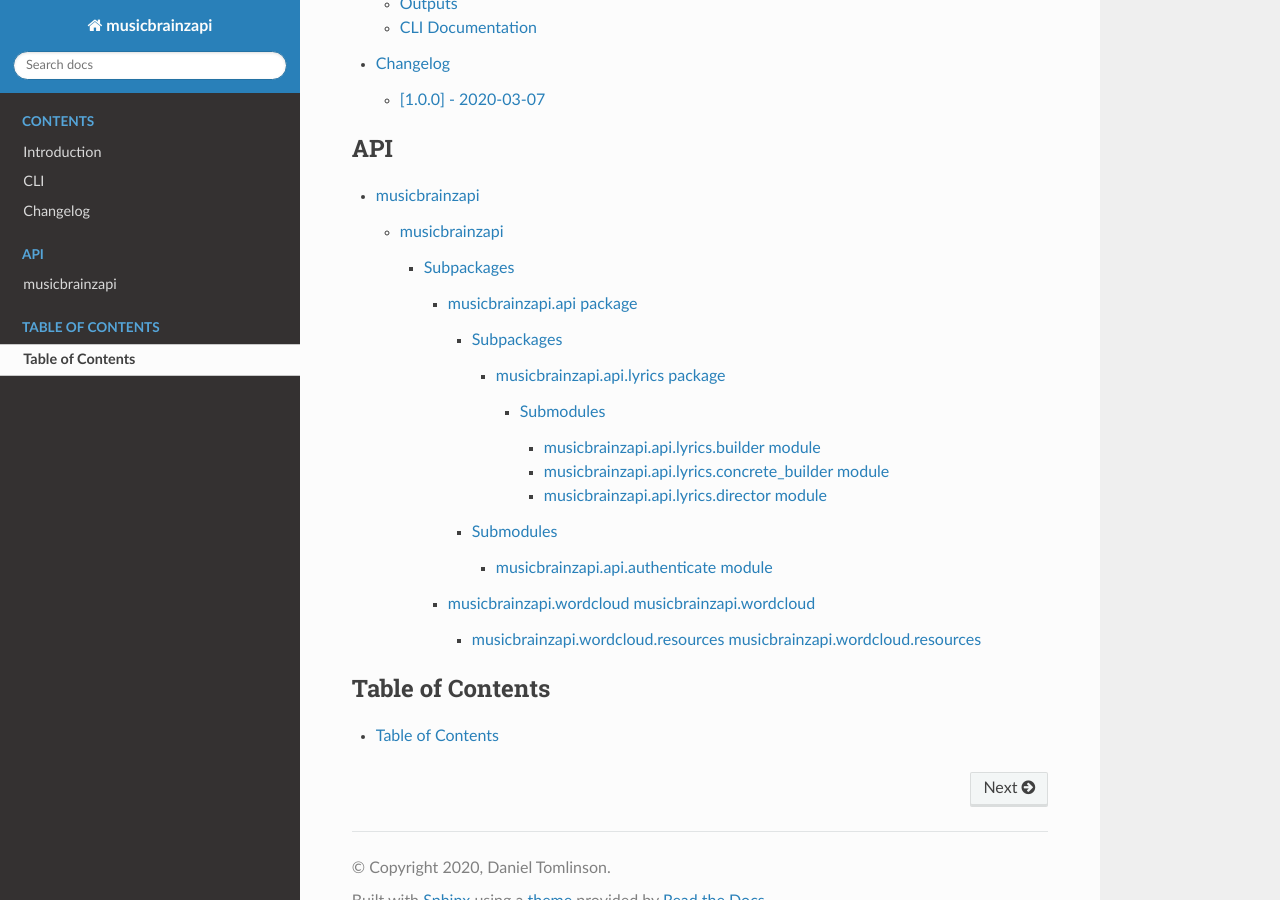
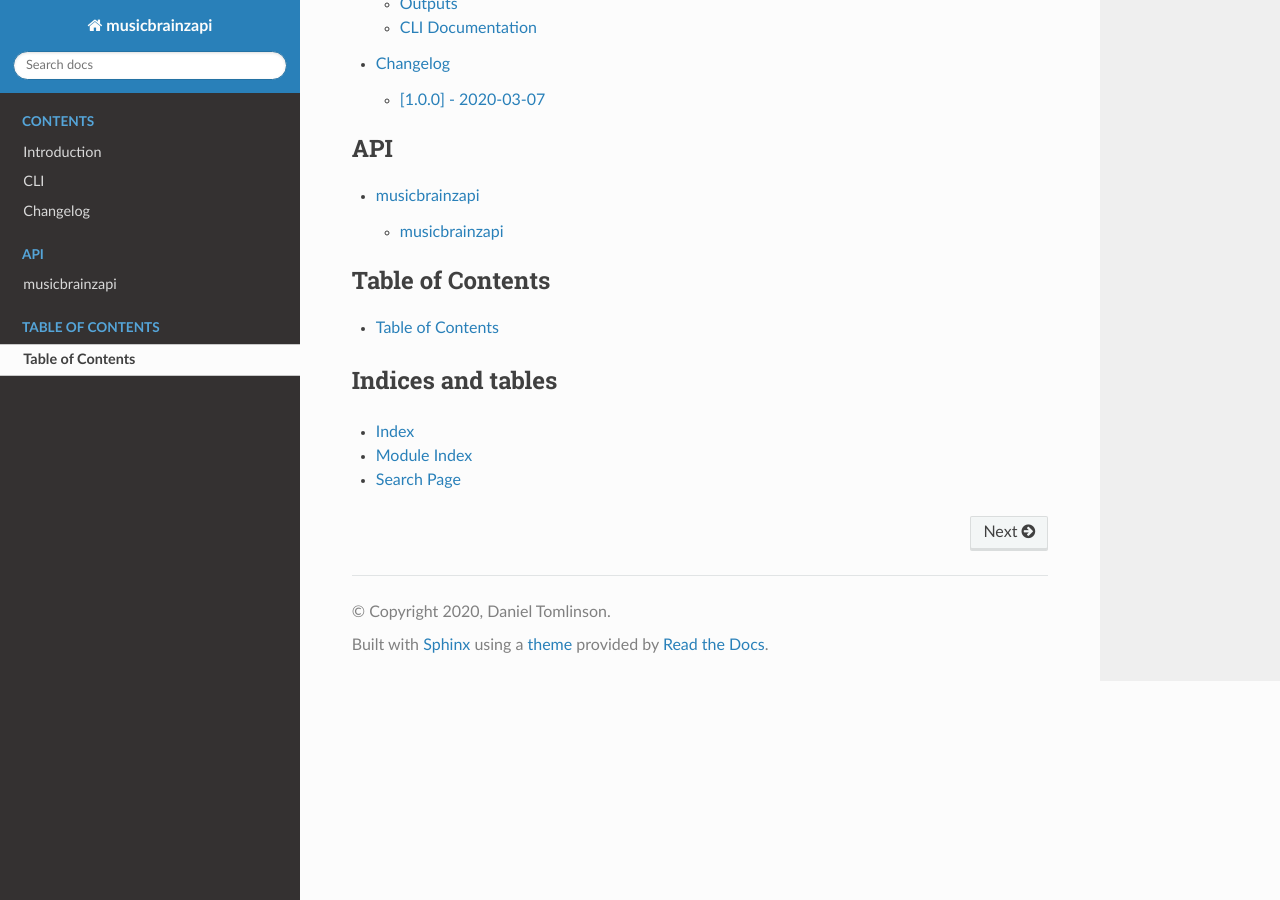
Before and after one commit to dtomlinson91/musicbrainzapi-cv-airelogic, a Sphinx documentation site: the page built from docs/source/index.rst, in a window 1280 px wide and 900 px high, scrolled down 491 px. Built offline with Sphinx 7.4.7 and the Read the Docs theme 2.0.0, drawn with Linux system fonts in a browser that asks for light colours.

Commit message:
updating latest documentation

```diff
--- a/docs/source/conf.py
+++ b/docs/source/conf.py
@@ -89,6 +89,7 @@
     'collapse_navigation': True,
     'display_version': True,
     'prev_next_buttons_location': 'both',
+    'navigation_depth': -1,
     #'navigation_depth': 3,
 }
 
--- a/docs/source/index.rst
+++ b/docs/source/index.rst
@@ -19,3 +20,10 @@
    :caption: Table of Contents
 
    self
+
+Indices and tables
+==================
+
+* :ref:`genindex`
+* :ref:`modindex`
+* :ref:`search`
--- a/docs/source/modules/modules.rst
+++ b/docs/source/modules/modules.rst
@@ -2,6 +2,6 @@
 --------------
 
 .. toctree::
-    :maxdepth: 4
+    :maxdepth: 3
 
     musicbrainzapi
--- a/docs/source/modules/musicbrainzapi.api.lyrics.rst
+++ b/docs/source/modules/musicbrainzapi.api.lyrics.rst
@@ -1,7 +1,7 @@
 musicbrainzapi.api.lyrics package
 =================================
 
-.. autmodule:: musicbrainzapi.api.lyrics
+.. automodule:: musicbrainzapi.api.lyrics
     :members:
     :undoc-members:
     :show-inheritance:
--- a/docs/source/modules/musicbrainzapi.rst
+++ b/docs/source/modules/musicbrainzapi.rst
@@ -12,6 +12,7 @@
 -----------
 
 .. toctree::
+    :maxdepth: 1
 
     musicbrainzapi.api
     musicbrainzapi.wordcloud
--- a/docs/source/modules/musicbrainzapi.wordcloud.resources.rst
+++ /dev/null
@@ -1,10 +0,0 @@
-.. include:: ../global.rst
-
-musicbrainzapi.wordcloud.resources :modname:`musicbrainzapi.wordcloud.resources`
----------------------------------------------------------------------------------
-
-.. automodule:: musicbrainzapi.wordcloud.resources
-   :members:
-   :undoc-members:
-   :show-inheritance:
-   :private-members:
--- a/docs/source/modules/musicbrainzapi.wordcloud.rst
+++ b/docs/source/modules/musicbrainzapi.wordcloud.rst
@@ -1,14 +1,9 @@
-.. include:: ../global.rst
-
-musicbrainzapi.wordcloud :modname:`musicbrainzapi.wordcloud`
---------------------------------------------------------------------------
+********************************
+musicbrainzapi.wordcloud package
+********************************
 
 .. automodule:: musicbrainzapi.wordcloud
-   :members:
-   :undoc-members:
-   :show-inheritance:
-   :private-members:
-
-.. toctree::
-
-   musicbrainzapi.wordcloud.resources
+    :members:
+    :undoc-members:
+    :show-inheritance:
+    :private-members:
```
Also changed, not shown: other parts of docs/source/index.rst (+1 -0 lines), docs/source/modules/musicbrainzapi.cli.cli.rst (deleted, +0 -10 lines), docs/source/modules/musicbrainzapi.cli.commands.cmd_lyrics.rst (deleted, +0 -16 lines), docs/source/modules/musicbrainzapi.cli.commands.rst (deleted, +0 -14 lines), docs/source/modules/musicbrainzapi.cli.rst (deleted, +0 -18 lines).
